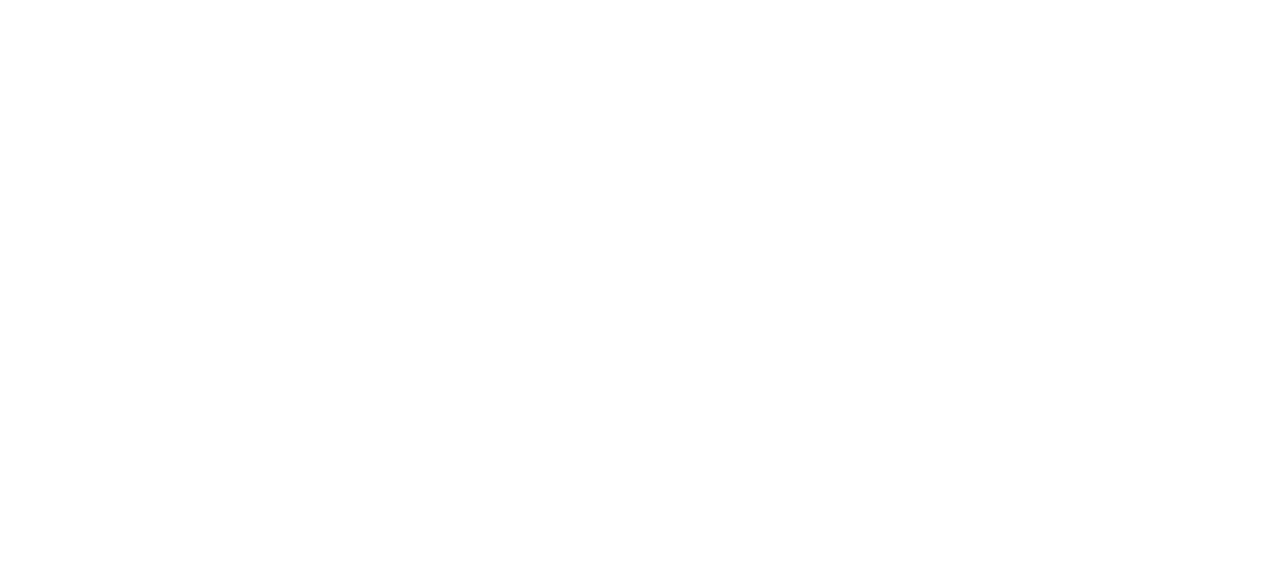
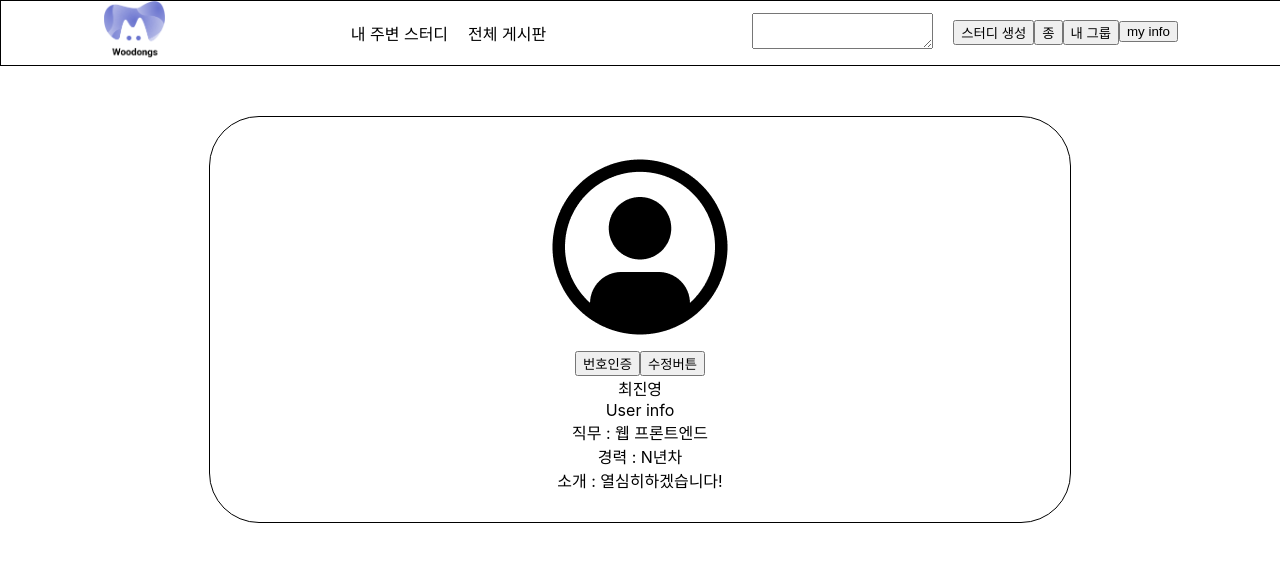
Before and after one commit to SEB-team44/woodongs, a React (Create React App) app in the folder client/: page /MyPage in a window 1280 px wide. Before the commit this address had no page. Shown: the top 562 px of the page. Built offline with nearby package versions, Linux system fonts and the light colour scheme.

Commit message:
add mypage,group

```diff
--- /dev/null
+++ b/client/db.json
@@ -0,0 +1,19 @@
+{
+  "posts": [
+    {
+      "id": 1,
+      "title": "json-server",
+      "author": "typicode"
+    }
+  ],
+  "comments": [
+    {
+      "id": 1,
+      "body": "some comment",
+      "postId": 1
+    }
+  ],
+  "profile": {
+    "name": "typicode"
+  }
+}
--- a/client/src/App.js
+++ b/client/src/App.js
@@ -6,6 +6,8 @@
 import SignUp from "./pages/Member/SignUp";
 import Recruit from "./pages/Recruit/Recruit";
 import AddStudy from "./pages/AddStudy";
+import MyPage from "./pages/Main/MyPage";
+import MyGroup from "./pages/MyGroup";
 
 function App() {
   return (
@@ -18,6 +20,8 @@
           <Route path="/SignUp" element={<SignUp />} />
           <Route path="/recruit" element={<Recruit />} />
           <Route path="/AddStudy" element={<AddStudy />} />
+          <Route path="/MyPage" element={<MyPage />} />
+          <Route path="/MyGroup" element={<MyGroup />} />
         </Routes>
       </BrowserRouter>
     </>
--- a/client/src/pages/AddStudy.js
+++ b/client/src/pages/AddStudy.js
@@ -66,20 +66,7 @@
               <FormControlLabel control={<Checkbox />} label="기타" />
             </FormGroup>
           </div>
-          <h2>*지역</h2>
 
-          <select className="region">
-            <option value="region">서울특별시</option>
-            <option value="region">경기도</option>
-            <option value="region">강원도</option>
-            <option value="region">충청북도</option>
-            <option value="region">충청남도</option>
-            <option value="region">전라북도</option>
-            <option value="region">전라남도</option>
-            <option value="region">경상북도</option>
-            <option value="region">경상남도</option>
-            <option value="region">제주도</option>
-          </select>
           <h2>*모집인원</h2>
           <h4>❗️3~4명을 추천합니다. (최대 9명, 추후변경가능)</h4>
           <input type="text" placeholder="숫자만 적어주세요. " size="20" />
--- a/client/src/pages/Main/Main.js
+++ b/client/src/pages/Main/Main.js
@@ -8,7 +8,7 @@
 
 const StyledMain = styled.div`
   .main-container {
-    position:absolute;
+    position: absolute;
     display: flex;
     flex-direction: column;
     width: 100vw;
@@ -32,7 +32,7 @@
     display: flex;
     flex-direction: row;
     flex-wrap: wrap;
-    background-color: #F1F4F7;
+    background-color: #f1f4f7;
     /* justify-content: */
     /* margin-left: 10%; */
   }
@@ -150,7 +150,7 @@
           </section>
 
           <section className="main-footer-container">
-            <Footer/>
+            <Footer />
           </section>
         </section>
       </StyledMain>
--- /dev/null
+++ b/client/src/pages/Main/MyPage.js
@@ -0,0 +1,63 @@
+import React from "react";
+import styled from "styled-components";
+import Navbar from "./Navbar";
+
+const MyPageStyled = styled.div`
+  .mypage_content {
+    align-items: center;
+    justify-content: center;
+    text-align: center;
+    margin: 50px auto;
+    border: 1px solid black;
+    border-radius: 50px;
+    padding: 30px;
+    width: 800px;
+  }
+  .mypage_button {
+    display: flex;
+    align-items: center;
+    justify-content: center;
+    text-align: center;
+  }
+`;
+
+const MyPage = () => {
+  return (
+    <>
+      <MyPageStyled>
+        <Navbar />
+        <div className="mypage_container">
+          <div className="mypage_content">
+            <div className="mypage_upcontent">
+              <div className="mypage_photo">
+                <img
+                  className="avatarimg"
+                  src={require("../../../src/img/avatar.png")}
+                />
+              </div>
+              <div className="mypage_button">
+                <div className="checknumber">
+                  <button>번호인증</button>
+                </div>
+                <div className="mypage_update">
+                  <button>수정버튼</button>
+                </div>
+              </div>
+              <div className="name">최진영</div>
+            </div>
+            <div className="mypage_downcontent">
+              User info
+              <div className="user_info">
+                <div className="job">직무 : 웹 프론트엔드</div>
+                <div className="career">경력 : N년차</div>
+                <div className="introduce">소개 : 열심히하겠습니다!</div>
+              </div>
+            </div>
+          </div>
+        </div>
+      </MyPageStyled>
+    </>
+  );
+};
+
+export default MyPage;
--- a/client/src/pages/Main/Navbar.js
+++ b/client/src/pages/Main/Navbar.js
@@ -1,6 +1,8 @@
-import React from "react";
 import styled from "styled-components";
 import { Link } from "react-router-dom";
+import * as React from "react";
+import Box from "@mui/material/Box";
+import Popper from "@mui/material/Popper";
 
 const StyledNav = styled.div`
   .header-container {
@@ -52,6 +54,14 @@
 `;
 
 const Navbar = () => {
+  const [anchorEl, setAnchorEl] = React.useState(null);
+
+  const handleClick = (event) => {
+    setAnchorEl(anchorEl ? null : event.currentTarget);
+  };
+
+  const open = Boolean(anchorEl);
+  const id = open ? "simple-popper" : undefined;
   return (
     <>
       <StyledNav>
@@ -66,7 +76,6 @@
 
             <ol className="tap-box">
               <li>내 주변 스터디</li>
-              <li>내 그룹</li>
               <li>전체 게시판</li>
             </ol>
 
@@ -83,8 +92,31 @@
                 <div className="alert-btn">
                   <button>종</button>
                 </div>
+                <div className="group-btn">
+                  <div>
+                    <button
+                      aria-describedby={id}
+                      type="button"
+                      onClick={handleClick}
+                    >
+                      내 그룹
+                    </button>
+                    <Popper id={id} open={open} anchorEl={anchorEl}>
+                      <Box
+                        sx={{ border: 1, p: 1, bgcolor: "background.paper" }}
+                      >
+                        <Link to="/MyGroup">
+                          <button>1번스터디</button>
+                          <button>2번스터디</button>
+                        </Link>
+                      </Box>
+                    </Popper>
+                  </div>
+                </div>
                 <div className="my-info-btn">
-                  <button>my info</button>
+                  <Link to="/MyPage">
+                    <button>my info</button>
+                  </Link>
                 </div>
               </div>
             </section>
--- /dev/null
+++ b/client/src/pages/MyGroup.js
@@ -0,0 +1,8 @@
+import React from "react";
+import styled from "styled-components";
+
+const MyGroup = () => {
+  return <div>채팅방 만들어야되</div>;
+};
+
+export default MyGroup;
```
Also changed, not shown: client/src/img/avatar.png (added).
